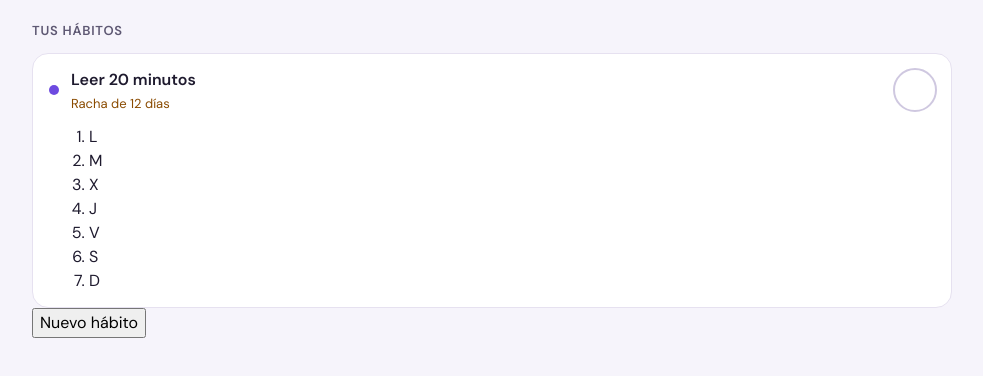
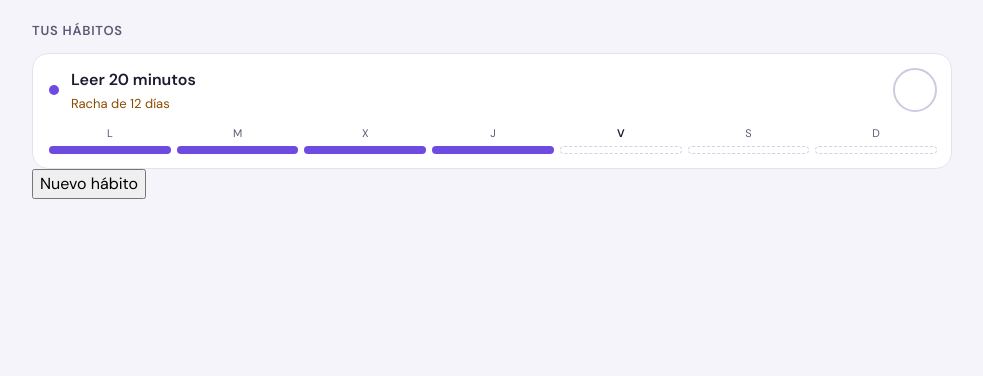
Before and after one commit to cathaysagv/habit-tracker, a plain HTML site: page index.html in a window 1280 px wide. Shown: the part 192-568 px from the top of the page, without its empty margins (148-1131 px from the left). Drawn offline with nearby package versions, Linux system fonts and the light colour scheme.

Commit message:
feat: añade la semana de la tarjeta con grid

```diff
--- a/css/styles.css
+++ b/css/styles.css
@@ -14,6 +14,8 @@
     --color-progress-fill: #B9A6FF;
     --color-on-dark-muted: #C9C2DD ;
     --color-check-border:  #CFC8E0;
+    --color-day-missed: #ECE8F4;
+    --color-day-pending: #D6D0E4;
 }
 
 /* ==== Base ==== */
@@ -194,3 +196,47 @@ h1 {
     cursor: pointer;
     flex-shrink: 0;
 }
+
+.habit-week {
+    list-style-type: none;
+    margin: 0;
+    padding: 0;
+    display: grid;
+    grid-template-columns: repeat(7, 1fr);
+    gap: 6px;
+}
+
+.day {
+    display: flex;
+    flex-direction: column;
+    align-items: center;
+    gap: 4px;
+}
+
+.day-label {
+    font-size: 11px;
+    color: var(--color-text-muted);
+}
+
+.day-mark {
+    width: 100%;
+    height: 8px;
+    border-radius: 4px;
+}
+
+.day.done .day-mark {
+    background-color: var(--color-accent);
+}
+
+.day.missed .day-mark {
+    background-color: var(--color-day-missed);
+}
+
+.day.pending .day-mark {
+    border: 1px dashed var(--color-day-pending);
+}
+
+.day.today .day-label {
+    color: var(--color-text);
+    font-weight: 700;
+}
```
